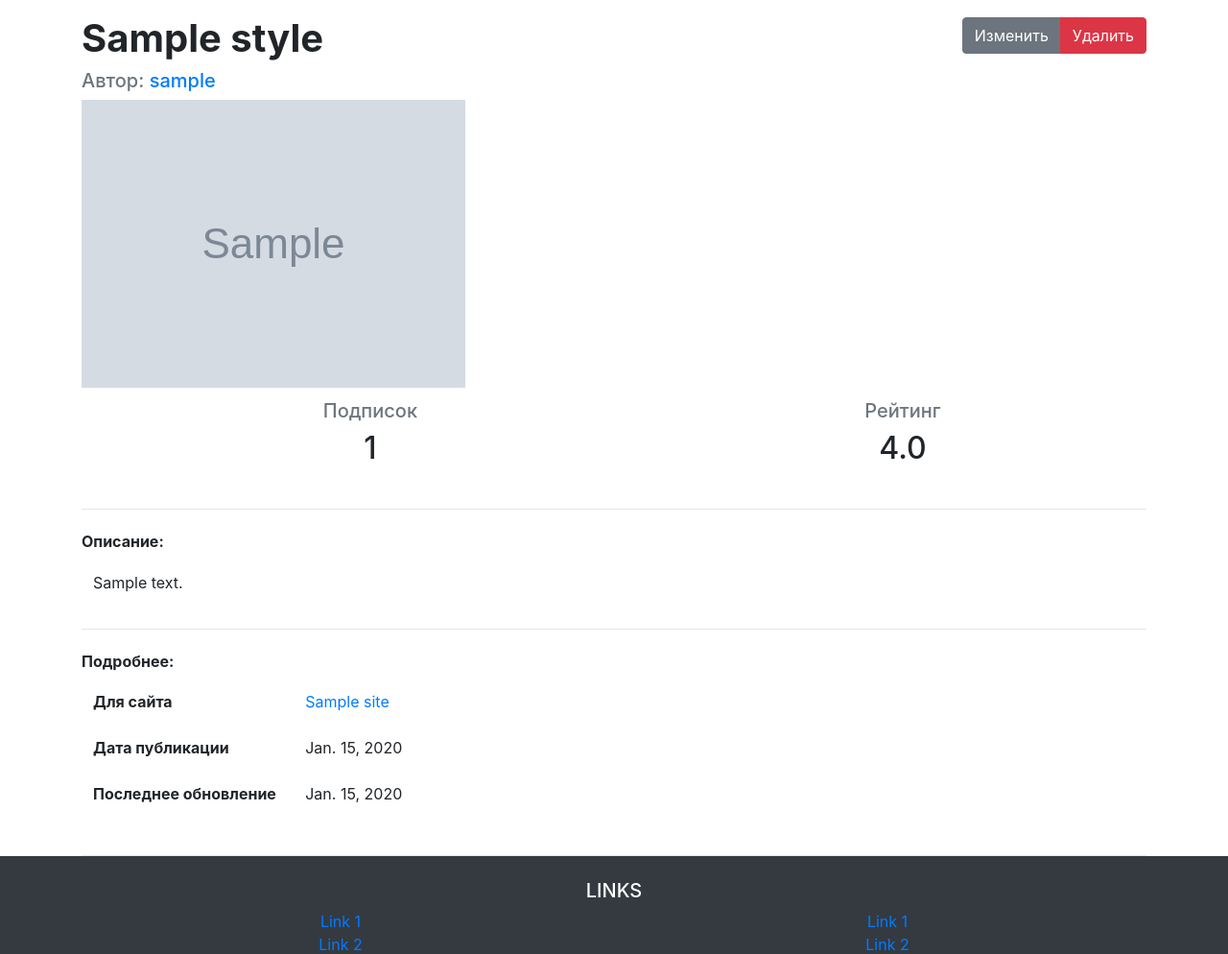
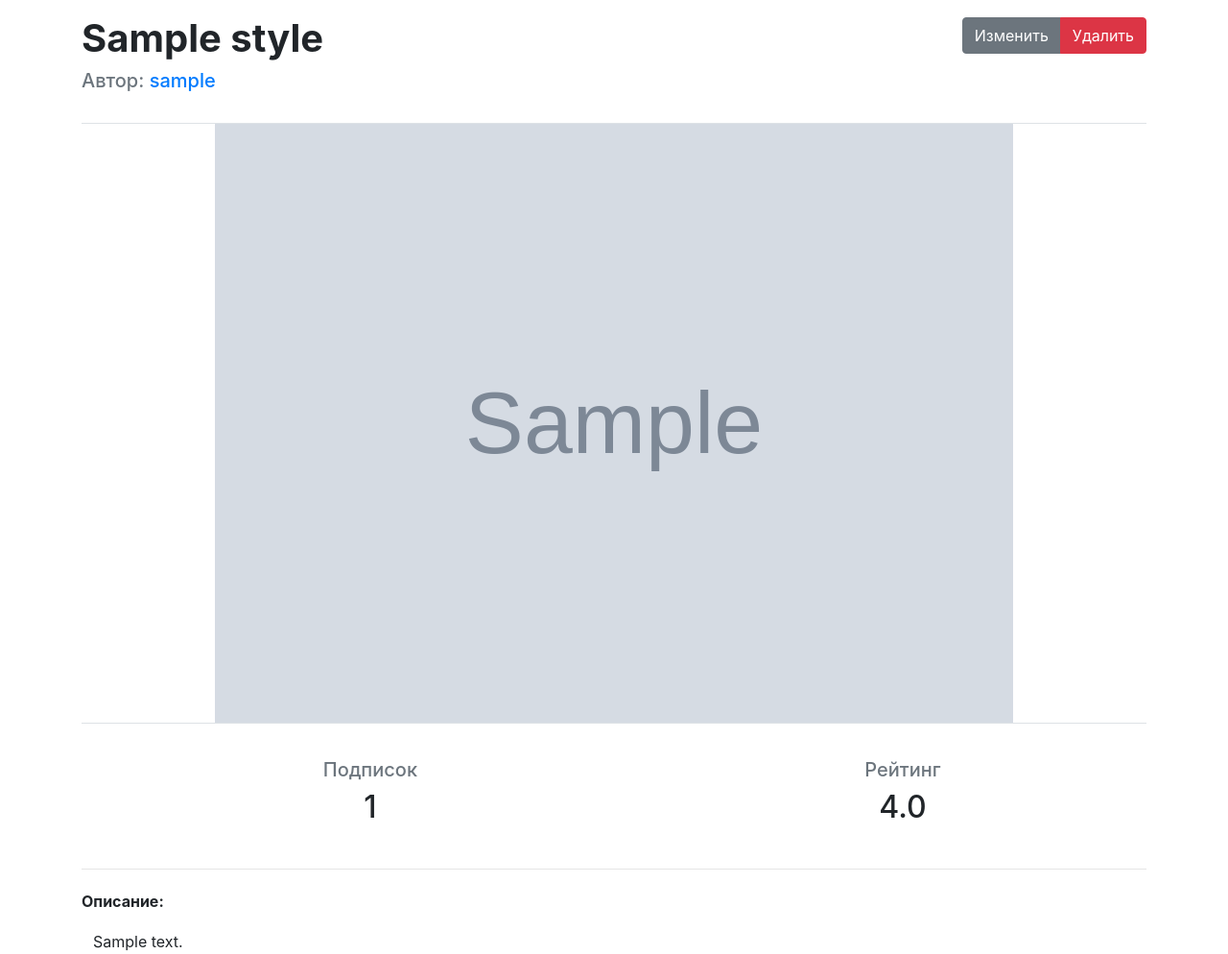
Before and after one commit to UselessNaughtyCat/restyle-catalog-django, a Django app: page /style/1 in a window 1280 px wide. Shown: the part 63-1057 px from the top of the page at 96% size. Run offline with Django 3.2, Linux system fonts and the light colour scheme; a user stored in the database is signed in; tables that the repository leaves empty hold one stand-in row (values such as "Sample post"); grey boxes marked "Sample" are stand-in pictures; some libraries are stand-ins or nearby versions.

Commit message:
Small fixes #5

```diff
--- a/mainapp/admin.py
+++ b/mainapp/admin.py
@@ -1,8 +1,9 @@
 from django.contrib import admin
-from mainapp.models import Person, Site, Style
+from mainapp.models import Person, Site, Style, SiteUrls
 
 # Register your models here.
 
 admin.site.register(Person)
+admin.site.register(SiteUrls)
 admin.site.register(Site)
 admin.site.register(Style)
--- a/mainapp/models.py
+++ b/mainapp/models.py
@@ -1,13 +1,16 @@
 from django.db import models
 from django.contrib.auth.models import User
 
+class SiteUrls(models.Model):
+    url = models.CharField(max_length=1024)
+
+    def __str__(self):
+        return self.url
+
 class Site(models.Model):
     name = models.CharField(max_length=1024)
-    url = models.CharField(max_length=1024)
+    urls = models.ManyToManyField(SiteUrls, blank=True)
     image = models.ImageField(upload_to='images/site_logos/', null=True, blank=True)
-
-    # class Meta:
-    #     ordering = ["name"]
 
     def __str__(self):
         return self.name
--- a/mainapp/templates/style_info.html
+++ b/mainapp/templates/style_info.html
@@ -29,7 +29,24 @@
         {% endif %}
     </div>
 </div>
-<img src="{{ style.image.url }}" class="img-fluid" alt="Responsive image">
+<div id="carouselExampleControls" class="carousel slide border-top border-bottom my-4" data-ride="carousel">
+    <div class="carousel-inner">
+        <div class="carousel-item active">
+            <img class="d-block w-75 mx-auto" src="{{ style.image.url }}" alt="First slide">
+        </div>
+        <div class="carousel-item">
+            <img class="d-block w-75" src="{{ style.image.url }}" alt="Second slide">
+        </div>
+    </div>
+    <a class="carousel-control-prev" href="#carouselExampleControls" role="button" data-slide="prev">
+        <span class="carousel-control-prev-icon" aria-hidden="true"></span>
+        <span class="sr-only">Previous</span>
+    </a>
+    <a class="carousel-control-next" href="#carouselExampleControls" role="button" data-slide="next">
+        <span class="carousel-control-next-icon" aria-hidden="true"></span>
+        <span class="sr-only">Next</span>
+    </a>
+</div>
 <table class="table table-borderless text-center">
     <tr>
         <td><div>
--- a/mainapp/views.py
+++ b/mainapp/views.py
@@ -23,8 +23,8 @@ class StyleListView(TemplateView):
     site_name = None
 
     def get(self, request, *args, **kwargs):
-        if not self.kwargs["site_name"] is None:
-            self.site_name = self.kwargs["site_name"]
+        if not request.GET.get("site", "") is None:
+            self.site_name = request.GET.get("site", "")
 
         return super(StyleListView, self).get(request, *args, **kwargs)
 
```
Also changed, not shown: mainapp/templates/person_info.html (+4 -4 lines), mainapp/templates/site_catalog.html (+12 -5 lines).
